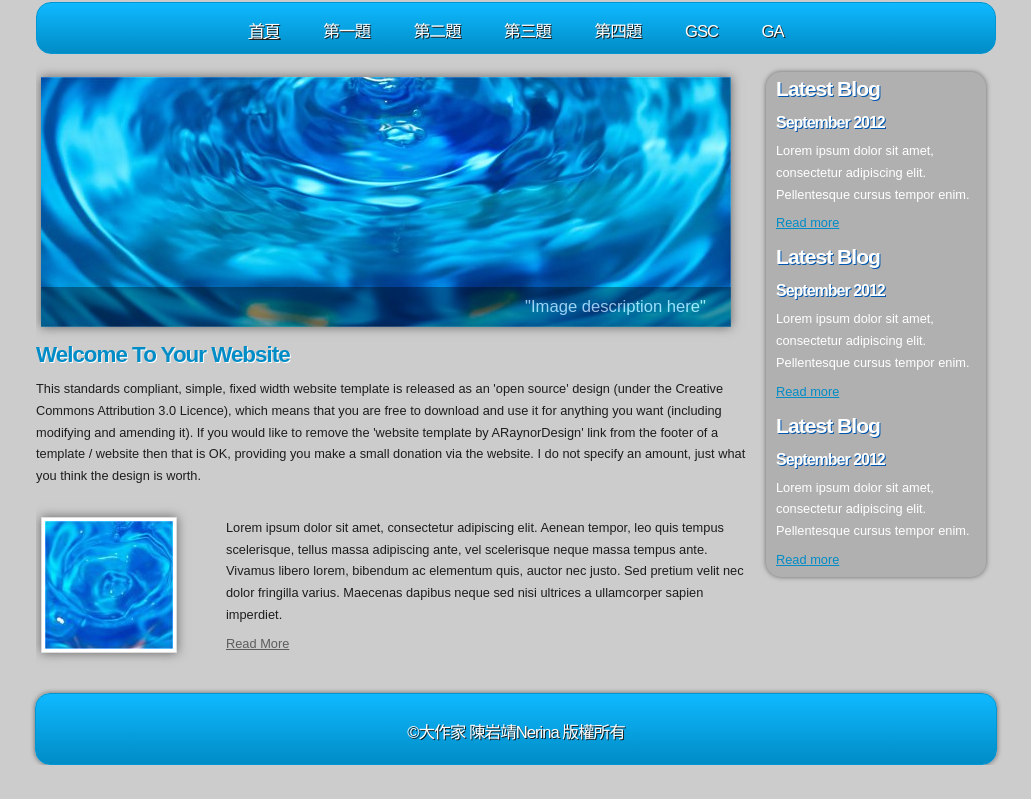
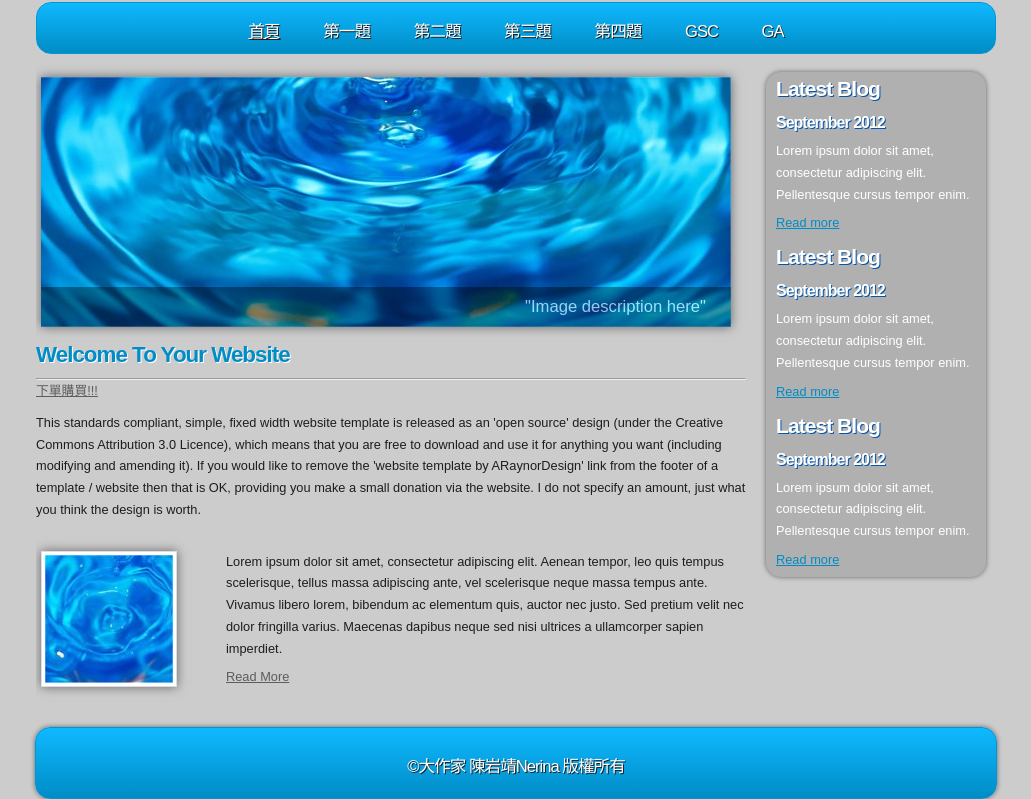
Before and after one commit to yanj-30/hw4, a plain HTML site: page a6.html in a window 1280 px wide. Shown: the part 123-922 px from the top of the page, without its empty margins (124-1155 px from the left). Before the commit the page ends 888 px from the top, so only its background shows below. Drawn offline with Linux system fonts and the light colour scheme.

Commit message:
Add files via upload

```diff
--- a/a6.html
+++ b/a6.html
@@ -53,6 +53,10 @@
 
 		<div class="content_item">
 		  <h1>Welcome To Your Website</h1>
+      <hr>
+      <p>
+        <a href="https://www.newebpay.com/website/Page/content/service_creditcard" target="_blank" class="s1">下單購買!!!</a>
+      </p>
           <p>This standards compliant, simple, fixed width website template is released as an 'open source' design (under the Creative Commons Attribution 3.0 Licence), which means that you are free to download and use it for anything you want (including modifying and amending it). If you would like to remove the 'website template by ARaynorDesign' link from the footer of a template / website then that is OK, providing you make a small donation via the website. I do not specify an amount, just what you think the design is worth.</p>
         </div><!--close content_item-->
 	    <div class="content_image">
```
